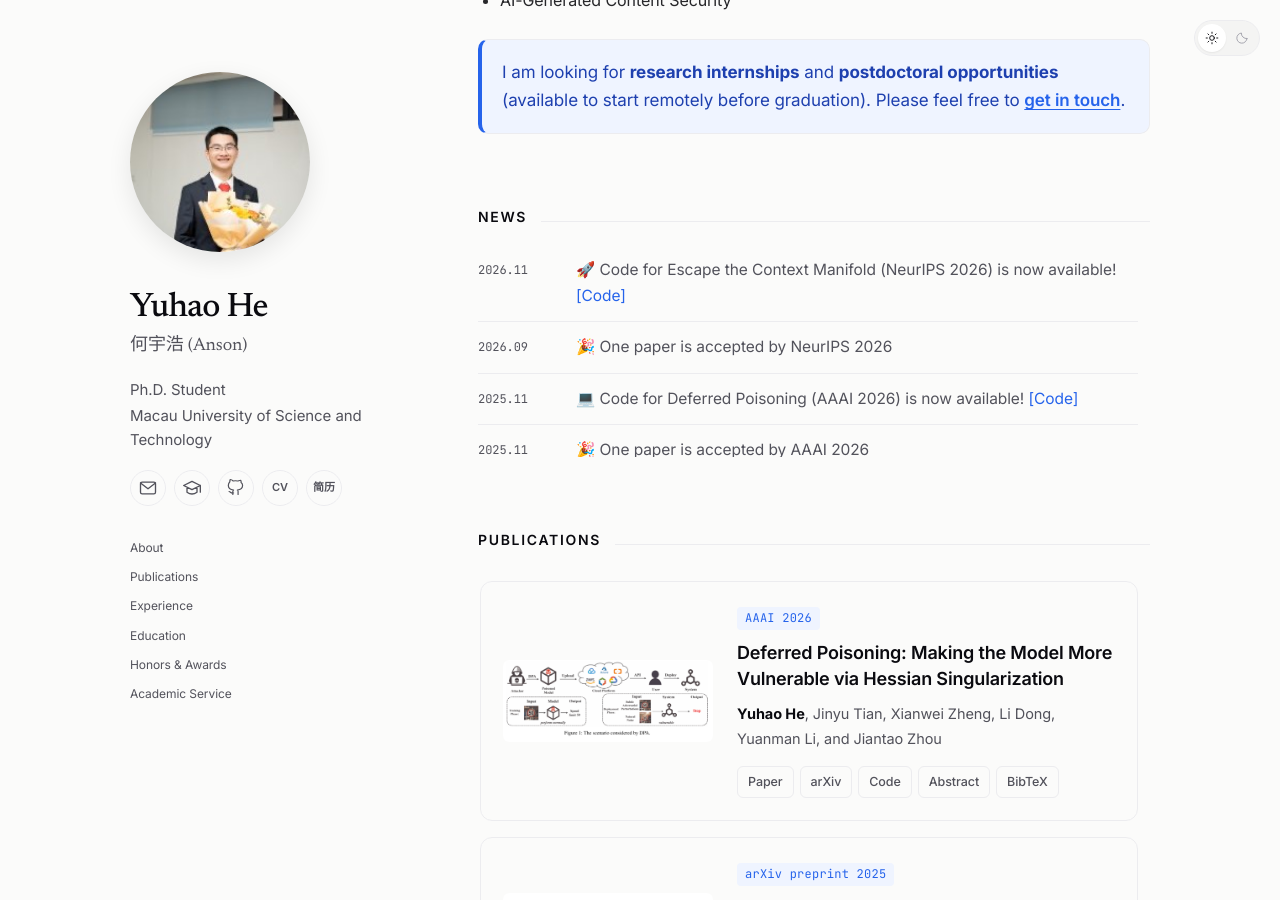
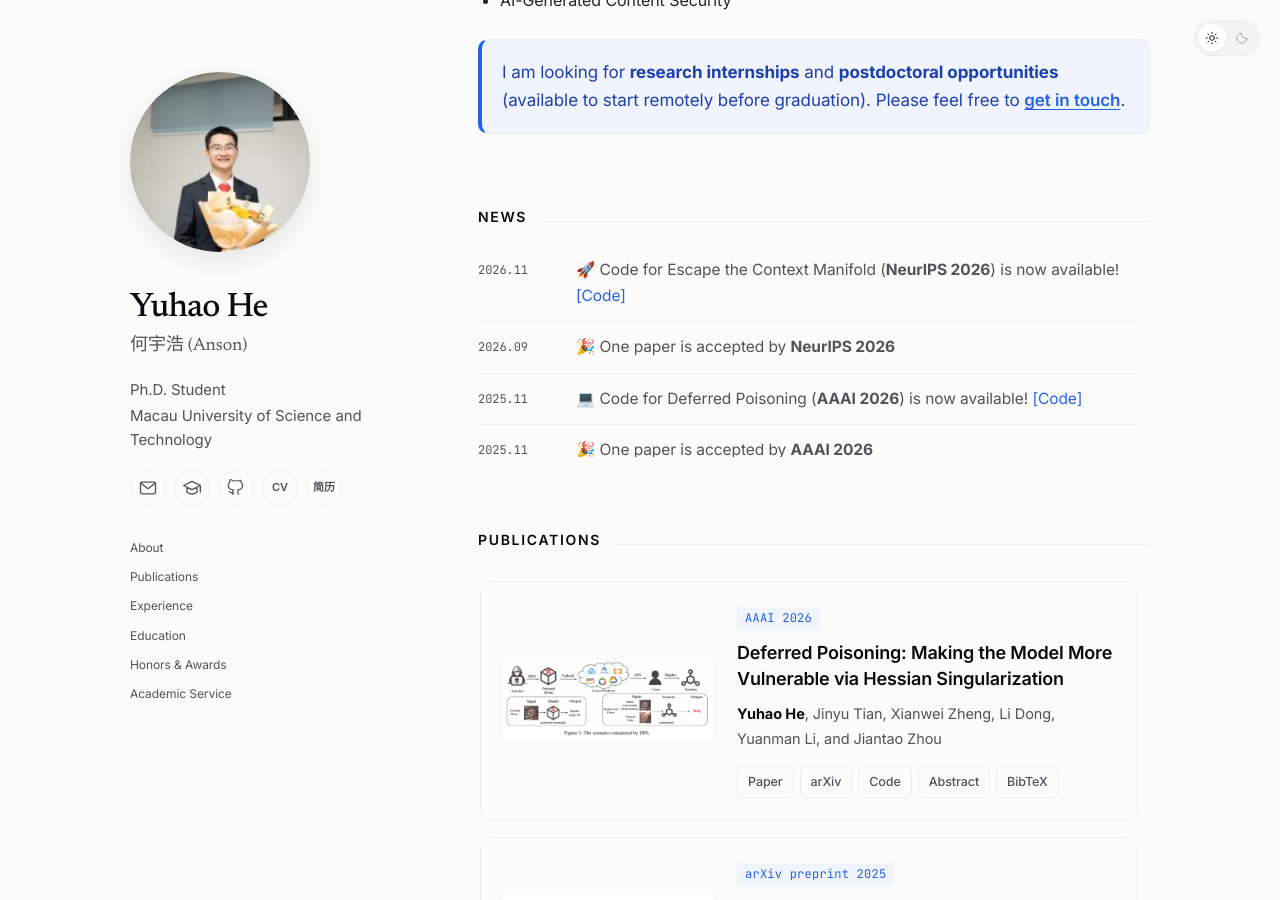
Before and after one commit to Anson-He/Anson-He.github.io, a Jekyll site: the page built from _pages/about.md, in a window 1280 px wide and 900 px high, scrolled down 477 px. Built offline with Jekyll 4.4.1, drawn with Linux system fonts in a browser that asks for light colours.

Commit message:
Emphasize conference names in News

```diff
--- a/_pages/about.md
+++ b/_pages/about.md
@@ -32,7 +32,7 @@ My research works toward secure and trustworthy AI, with a particular interest i
 <ul class="news-list">
 {% assign combined_news = site.data.auto_news | concat: site.data.manual_news | sort: "date" | reverse %}
 {% for item in combined_news %}
-  <li><span class="date">{{ item.date }}</span><div>{{ item.text }}{% if item.url %} <a href="{{ item.url }}">[{{ item.label | default: "Link" }}]</a>{% endif %}</div></li>
+  <li><span class="date">{{ item.date }}</span><div>{{ item.text | replace: 'NeurIPS 2026', '<strong>NeurIPS 2026</strong>' | replace: 'AAAI 2026', '<strong>AAAI 2026</strong>' }}{% if item.url %} <a href="{{ item.url }}">[{{ item.label | default: "Link" }}]</a>{% endif %}</div></li>
 {% endfor %}
 </ul>
 </div>
```
